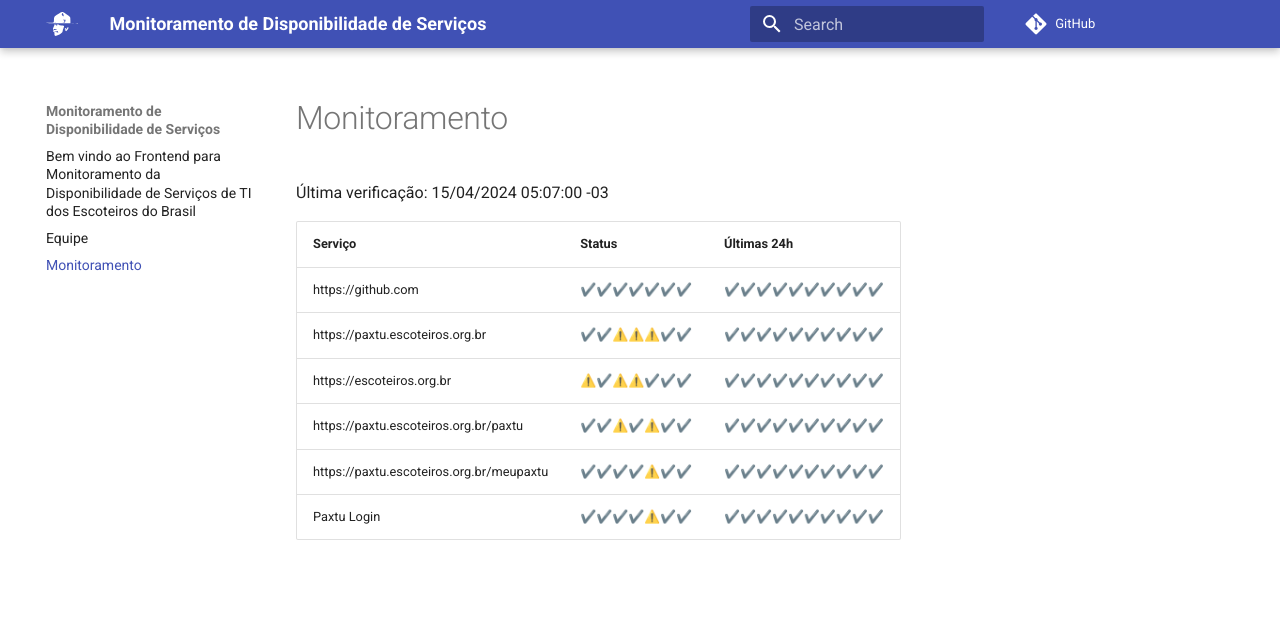
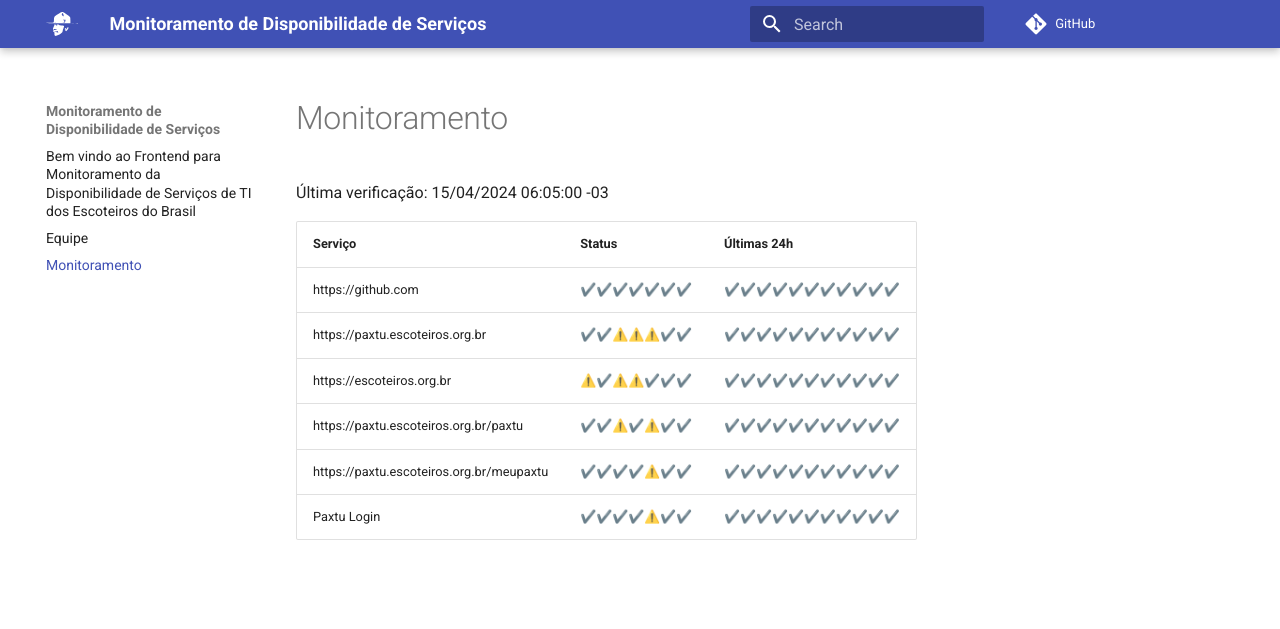
Before and after one commit to Escoteiros/docs, an MkDocs documentation site: the page built from docs/uptime.md, in a window 1280 px wide. Shown: the top 629 px of the page. Built offline with MkDocs 1.6.1 and Material for MkDocs 9.7.7, drawn with Linux system fonts in a browser that asks for light colours; comment, search, counter and statistics services are not loaded.

Commit message:
[UPTIME] updating data

```diff
--- a/docs/uptime.md
+++ b/docs/uptime.md
@@ -1,12 +1,12 @@
 # Monitoramento
 
-Última verificação: 15/04/2024 05:07:00 -03
+Última verificação: 15/04/2024 06:05:00 -03
 
 |Serviço|Status|Últimas 24h|
 |---|---|---|
-|https://github.com|<span title="2024-04-08: OK=24">✔️</span><span title="2024-04-09: OK=24">✔️</span><span title="2024-04-10: OK=24">✔️</span><span title="2024-04-11: OK=24">✔️</span><span title="2024-04-12: OK=24">✔️</span><span title="2024-04-13: OK=24">✔️</span><span title="2024-04-14: OK=6">✔️</span>|<span title="14/04/2024 07:32:00 -03 : 200">✔️</span><span title="14/04/2024 11:25:00 -03 : 200">✔️</span><span title="14/04/2024 18:09:00 -03 : 200">✔️</span><span title="14/04/2024 20:29:00 -03 : 200">✔️</span><span title="15/04/2024 00:00:00 -03 : 200">✔️</span><span title="15/04/2024 01:13:00 -03 : 200">✔️</span><span title="15/04/2024 02:06:00 -03 : 200">✔️</span><span title="15/04/2024 03:09:00 -03 : 200">✔️</span><span title="15/04/2024 04:04:00 -03 : 200">✔️</span><span title="15/04/2024 05:07:00 -03 : 200">✔️</span>|
-|https://paxtu.escoteiros.org.br|<span title="2024-04-08: OK=24">✔️</span><span title="2024-04-09: OK=24">✔️</span><span title="2024-04-10: OK=23, Falhas=1">⚠️</span><span title="2024-04-11: OK=23, Falhas=1">⚠️</span><span title="2024-04-12: OK=23, Falhas=1">⚠️</span><span title="2024-04-13: OK=24">✔️</span><span title="2024-04-14: OK=6">✔️</span>|<span title="14/04/2024 07:32:00 -03 : 200">✔️</span><span title="14/04/2024 11:25:00 -03 : 200">✔️</span><span title="14/04/2024 18:09:00 -03 : 200">✔️</span><span title="14/04/2024 20:29:00 -03 : 200">✔️</span><span title="15/04/2024 00:00:00 -03 : 200">✔️</span><span title="15/04/2024 01:13:00 -03 : 200">✔️</span><span title="15/04/2024 02:06:00 -03 : 200">✔️</span><span title="15/04/2024 03:09:00 -03 : 200">✔️</span><span title="15/04/2024 04:04:00 -03 : 200">✔️</span><span title="15/04/2024 05:07:00 -03 : 200">✔️</span>|
-|https://escoteiros.org.br|<span title="2024-04-08: OK=23, Falhas=1">⚠️</span><span title="2024-04-09: OK=24">✔️</span><span title="2024-04-10: OK=23, Falhas=1">⚠️</span><span title="2024-04-11: OK=23, Falhas=1">⚠️</span><span title="2024-04-12: OK=24">✔️</span><span title="2024-04-13: OK=24">✔️</span><span title="2024-04-14: OK=6">✔️</span>|<span title="14/04/2024 07:32:00 -03 : 200">✔️</span><span title="14/04/2024 11:25:00 -03 : 200">✔️</span><span title="14/04/2024 18:09:00 -03 : 200">✔️</span><span title="14/04/2024 20:29:00 -03 : 200">✔️</span><span title="15/04/2024 00:00:00 -03 : 200">✔️</span><span title="15/04/2024 01:13:00 -03 : 200">✔️</span><span title="15/04/2024 02:06:00 -03 : 200">✔️</span><span title="15/04/2024 03:09:00 -03 : 200">✔️</span><span title="15/04/2024 04:04:00 -03 : 200">✔️</span><span title="15/04/2024 05:07:00 -03 : 200">✔️</span>|
-|https://paxtu.escoteiros.org.br/paxtu|<span title="2024-04-08: OK=24">✔️</span><span title="2024-04-09: OK=24">✔️</span><span title="2024-04-10: OK=23, Falhas=1">⚠️</span><span title="2024-04-11: OK=24">✔️</span><span title="2024-04-12: OK=23, Falhas=1">⚠️</span><span title="2024-04-13: OK=24">✔️</span><span title="2024-04-14: OK=6">✔️</span>|<span title="14/04/2024 07:32:00 -03 : 200">✔️</span><span title="14/04/2024 11:25:00 -03 : 200">✔️</span><span title="14/04/2024 18:09:00 -03 : 200">✔️</span><span title="14/04/2024 20:29:00 -03 : 200">✔️</span><span title="15/04/2024 00:00:00 -03 : 200">✔️</span><span title="15/04/2024 01:13:00 -03 : 200">✔️</span><span title="15/04/2024 02:06:00 -03 : 200">✔️</span><span title="15/04/2024 03:09:00 -03 : 200">✔️</span><span title="15/04/2024 04:04:00 -03 : 200">✔️</span><span title="15/04/2024 05:07:00 -03 : 200">✔️</span>|
-|https://paxtu.escoteiros.org.br/meupaxtu|<span title="2024-04-08: OK=24">✔️</span><span title="2024-04-09: OK=24">✔️</span><span title="2024-04-10: OK=24">✔️</span><span title="2024-04-11: OK=24">✔️</span><span title="2024-04-12: OK=23, Falhas=1">⚠️</span><span title="2024-04-13: OK=24">✔️</span><span title="2024-04-14: OK=6">✔️</span>|<span title="14/04/2024 07:32:00 -03 : 200">✔️</span><span title="14/04/2024 11:25:00 -03 : 200">✔️</span><span title="14/04/2024 18:09:00 -03 : 200">✔️</span><span title="14/04/2024 20:29:00 -03 : 200">✔️</span><span title="15/04/2024 00:00:00 -03 : 200">✔️</span><span title="15/04/2024 01:13:00 -03 : 200">✔️</span><span title="15/04/2024 02:06:00 -03 : 200">✔️</span><span title="15/04/2024 03:09:00 -03 : 200">✔️</span><span title="15/04/2024 04:04:00 -03 : 200">✔️</span><span title="15/04/2024 05:07:00 -03 : 200">✔️</span>|
-|Paxtu Login|<span title="2024-04-08: OK=24">✔️</span><span title="2024-04-09: OK=24">✔️</span><span title="2024-04-10: OK=24">✔️</span><span title="2024-04-11: OK=24">✔️</span><span title="2024-04-12: OK=23, Falhas=1">⚠️</span><span title="2024-04-13: OK=24">✔️</span><span title="2024-04-14: OK=6">✔️</span>|<span title="14/04/2024 07:32:00 -03 : 200">✔️</span><span title="14/04/2024 11:25:00 -03 : 200">✔️</span><span title="14/04/2024 18:09:00 -03 : 200">✔️</span><span title="14/04/2024 20:29:00 -03 : 200">✔️</span><span title="15/04/2024 00:00:00 -03 : 200">✔️</span><span title="15/04/2024 01:13:00 -03 : 200">✔️</span><span title="15/04/2024 02:06:00 -03 : 200">✔️</span><span title="15/04/2024 03:09:00 -03 : 200">✔️</span><span title="15/04/2024 04:04:00 -03 : 200">✔️</span><span title="15/04/2024 05:07:00 -03 : 200">✔️</span>|
+|https://github.com|<span title="2024-04-08: OK=24">✔️</span><span title="2024-04-09: OK=24">✔️</span><span title="2024-04-10: OK=24">✔️</span><span title="2024-04-11: OK=24">✔️</span><span title="2024-04-12: OK=24">✔️</span><span title="2024-04-13: OK=24">✔️</span><span title="2024-04-14: OK=6">✔️</span>|<span title="14/04/2024 07:32:00 -03 : 200">✔️</span><span title="14/04/2024 11:25:00 -03 : 200">✔️</span><span title="14/04/2024 18:09:00 -03 : 200">✔️</span><span title="14/04/2024 20:29:00 -03 : 200">✔️</span><span title="15/04/2024 00:00:00 -03 : 200">✔️</span><span title="15/04/2024 01:13:00 -03 : 200">✔️</span><span title="15/04/2024 02:06:00 -03 : 200">✔️</span><span title="15/04/2024 03:09:00 -03 : 200">✔️</span><span title="15/04/2024 04:04:00 -03 : 200">✔️</span><span title="15/04/2024 05:07:00 -03 : 200">✔️</span><span title="15/04/2024 06:05:00 -03 : 200">✔️</span>|
+|https://paxtu.escoteiros.org.br|<span title="2024-04-08: OK=24">✔️</span><span title="2024-04-09: OK=24">✔️</span><span title="2024-04-10: OK=23, Falhas=1">⚠️</span><span title="2024-04-11: OK=23, Falhas=1">⚠️</span><span title="2024-04-12: OK=23, Falhas=1">⚠️</span><span title="2024-04-13: OK=24">✔️</span><span title="2024-04-14: OK=6">✔️</span>|<span title="14/04/2024 07:32:00 -03 : 200">✔️</span><span title="14/04/2024 11:25:00 -03 : 200">✔️</span><span title="14/04/2024 18:09:00 -03 : 200">✔️</span><span title="14/04/2024 20:29:00 -03 : 200">✔️</span><span title="15/04/2024 00:00:00 -03 : 200">✔️</span><span title="15/04/2024 01:13:00 -03 : 200">✔️</span><span title="15/04/2024 02:06:00 -03 : 200">✔️</span><span title="15/04/2024 03:09:00 -03 : 200">✔️</span><span title="15/04/2024 04:04:00 -03 : 200">✔️</span><span title="15/04/2024 05:07:00 -03 : 200">✔️</span><span title="15/04/2024 06:05:00 -03 : 200">✔️</span>|
+|https://escoteiros.org.br|<span title="2024-04-08: OK=23, Falhas=1">⚠️</span><span title="2024-04-09: OK=24">✔️</span><span title="2024-04-10: OK=23, Falhas=1">⚠️</span><span title="2024-04-11: OK=23, Falhas=1">⚠️</span><span title="2024-04-12: OK=24">✔️</span><span title="2024-04-13: OK=24">✔️</span><span title="2024-04-14: OK=6">✔️</span>|<span title="14/04/2024 07:32:00 -03 : 200">✔️</span><span title="14/04/2024 11:25:00 -03 : 200">✔️</span><span title="14/04/2024 18:09:00 -03 : 200">✔️</span><span title="14/04/2024 20:29:00 -03 : 200">✔️</span><span title="15/04/2024 00:00:00 -03 : 200">✔️</span><span title="15/04/2024 01:13:00 -03 : 200">✔️</span><span title="15/04/2024 02:06:00 -03 : 200">✔️</span><span title="15/04/2024 03:09:00 -03 : 200">✔️</span><span title="15/04/2024 04:04:00 -03 : 200">✔️</span><span title="15/04/2024 05:07:00 -03 : 200">✔️</span><span title="15/04/2024 06:05:00 -03 : 200">✔️</span>|
+|https://paxtu.escoteiros.org.br/paxtu|<span title="2024-04-08: OK=24">✔️</span><span title="2024-04-09: OK=24">✔️</span><span title="2024-04-10: OK=23, Falhas=1">⚠️</span><span title="2024-04-11: OK=24">✔️</span><span title="2024-04-12: OK=23, Falhas=1">⚠️</span><span title="2024-04-13: OK=24">✔️</span><span title="2024-04-14: OK=6">✔️</span>|<span title="14/04/2024 07:32:00 -03 : 200">✔️</span><span title="14/04/2024 11:25:00 -03 : 200">✔️</span><span title="14/04/2024 18:09:00 -03 : 200">✔️</span><span title="14/04/2024 20:29:00 -03 : 200">✔️</span><span title="15/04/2024 00:00:00 -03 : 200">✔️</span><span title="15/04/2024 01:13:00 -03 : 200">✔️</span><span title="15/04/2024 02:06:00 -03 : 200">✔️</span><span title="15/04/2024 03:09:00 -03 : 200">✔️</span><span title="15/04/2024 04:04:00 -03 : 200">✔️</span><span title="15/04/2024 05:07:00 -03 : 200">✔️</span><span title="15/04/2024 06:05:00 -03 : 200">✔️</span>|
+|https://paxtu.escoteiros.org.br/meupaxtu|<span title="2024-04-08: OK=24">✔️</span><span title="2024-04-09: OK=24">✔️</span><span title="2024-04-10: OK=24">✔️</span><span title="2024-04-11: OK=24">✔️</span><span title="2024-04-12: OK=23, Falhas=1">⚠️</span><span title="2024-04-13: OK=24">✔️</span><span title="2024-04-14: OK=6">✔️</span>|<span title="14/04/2024 07:32:00 -03 : 200">✔️</span><span title="14/04/2024 11:25:00 -03 : 200">✔️</span><span title="14/04/2024 18:09:00 -03 : 200">✔️</span><span title="14/04/2024 20:29:00 -03 : 200">✔️</span><span title="15/04/2024 00:00:00 -03 : 200">✔️</span><span title="15/04/2024 01:13:00 -03 : 200">✔️</span><span title="15/04/2024 02:06:00 -03 : 200">✔️</span><span title="15/04/2024 03:09:00 -03 : 200">✔️</span><span title="15/04/2024 04:04:00 -03 : 200">✔️</span><span title="15/04/2024 05:07:00 -03 : 200">✔️</span><span title="15/04/2024 06:05:00 -03 : 200">✔️</span>|
+|Paxtu Login|<span title="2024-04-08: OK=24">✔️</span><span title="2024-04-09: OK=24">✔️</span><span title="2024-04-10: OK=24">✔️</span><span title="2024-04-11: OK=24">✔️</span><span title="2024-04-12: OK=23, Falhas=1">⚠️</span><span title="2024-04-13: OK=24">✔️</span><span title="2024-04-14: OK=6">✔️</span>|<span title="14/04/2024 07:32:00 -03 : 200">✔️</span><span title="14/04/2024 11:25:00 -03 : 200">✔️</span><span title="14/04/2024 18:09:00 -03 : 200">✔️</span><span title="14/04/2024 20:29:00 -03 : 200">✔️</span><span title="15/04/2024 00:00:00 -03 : 200">✔️</span><span title="15/04/2024 01:13:00 -03 : 200">✔️</span><span title="15/04/2024 02:06:00 -03 : 200">✔️</span><span title="15/04/2024 03:09:00 -03 : 200">✔️</span><span title="15/04/2024 04:04:00 -03 : 200">✔️</span><span title="15/04/2024 05:07:00 -03 : 200">✔️</span><span title="15/04/2024 06:05:00 -03 : 200">✔️</span>|
```
Also changed, not shown: 1 other file.
